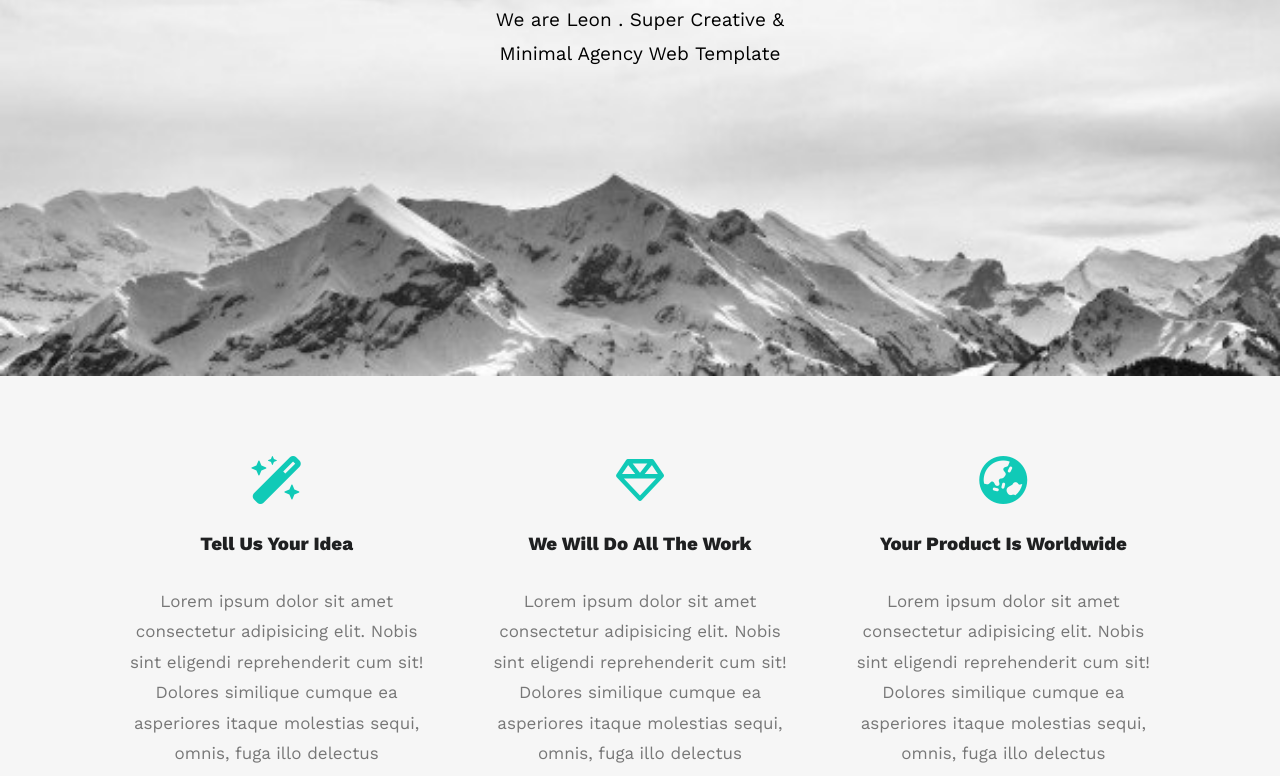
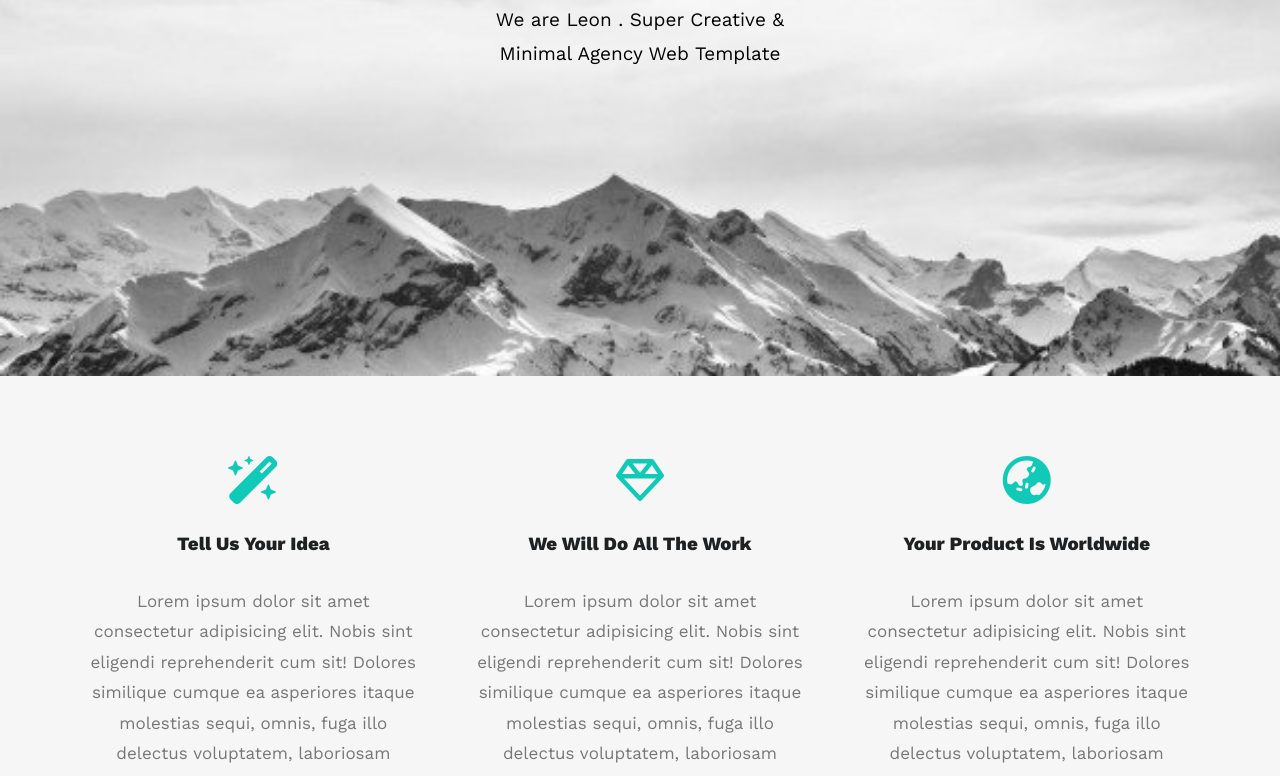
Before and after one commit to Mos3aB696/My_First_Project, a plain HTML site: page index.html in a window 1280 px wide. Shown: the part 424-1200 px from the top of the page. Drawn offline with nearby package versions, Linux system fonts and the light colour scheme.

Commit message:
Remove Padding In Media 768

```diff
--- a/css/leon.css
+++ b/css/leon.css
@@ -38,7 +38,6 @@ body {
 @media (min-width: 768px) {
   .container {
     width: 750px;
-    padding: 0 50px;
   }
 }
 /*  Medium  */
```
